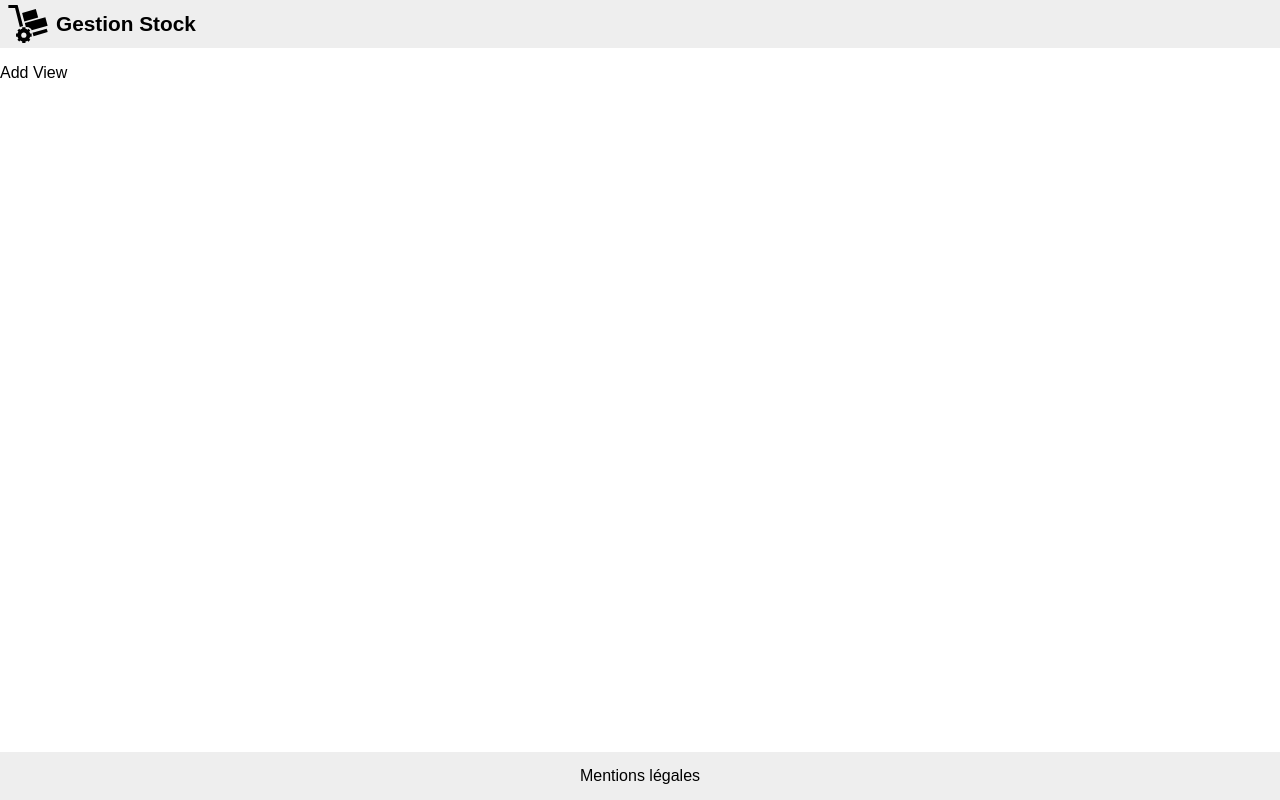
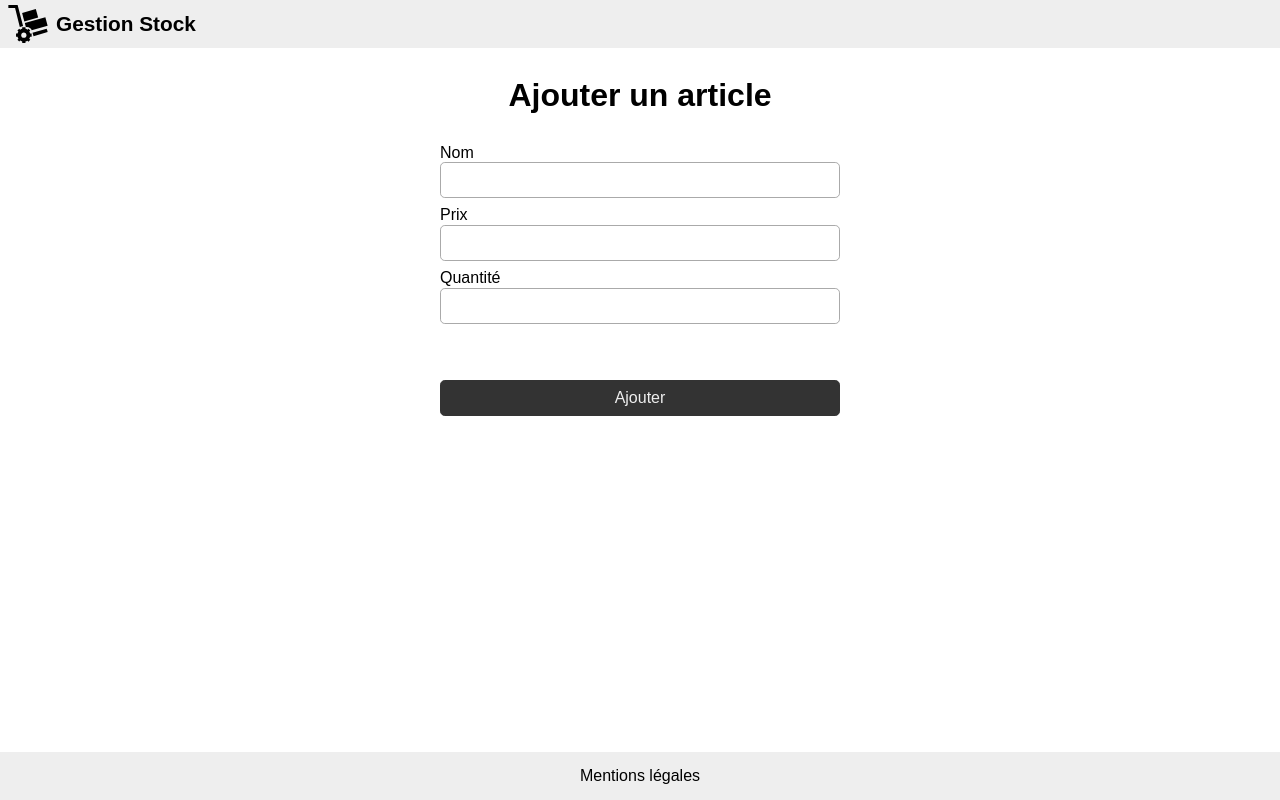
Before and after one commit to jlg-formation/vjs-mai-2023, a Vue app in the folder front/: page /stock/add in a window 1280 px wide. Built offline with nearby package versions, Linux system fonts and the light colour scheme.

Commit message:
dev: added dom and css for addview

```diff
--- a/front/src/stock/views/AddView.vue
+++ b/front/src/stock/views/AddView.vue
@@ -1,7 +1,48 @@
 <script setup lang="ts"></script>
 
 <template>
-  <p>Add View</p>
+  <main>
+    <h1>Ajouter un article</h1>
+    <form>
+      <label>
+        <span>Nom</span>
+        <input type="text" />
+      </label>
+      <label>
+        <span>Prix</span>
+        <input type="number" />
+      </label>
+      <label>
+        <span>Quantité</span>
+        <input type="number" />
+      </label>
+      <button class="primary">Ajouter</button>
+    </form>
+  </main>
 </template>
 
-<style scoped lang="scss"></style>
+<style scoped lang="scss">
+form {
+  display: flex;
+  flex-flow: column;
+  gap: 0.5em;
+
+  width: 100%;
+  max-width: 25em;
+
+  label {
+    display: flex;
+    flex-flow: column;
+
+    input {
+      border: 0.1em solid var(--aaa);
+      border-radius: 0.3em;
+      padding: 0.5em 1em;
+    }
+  }
+
+  button {
+    margin-top: 3em;
+  }
+}
+</style>
```
